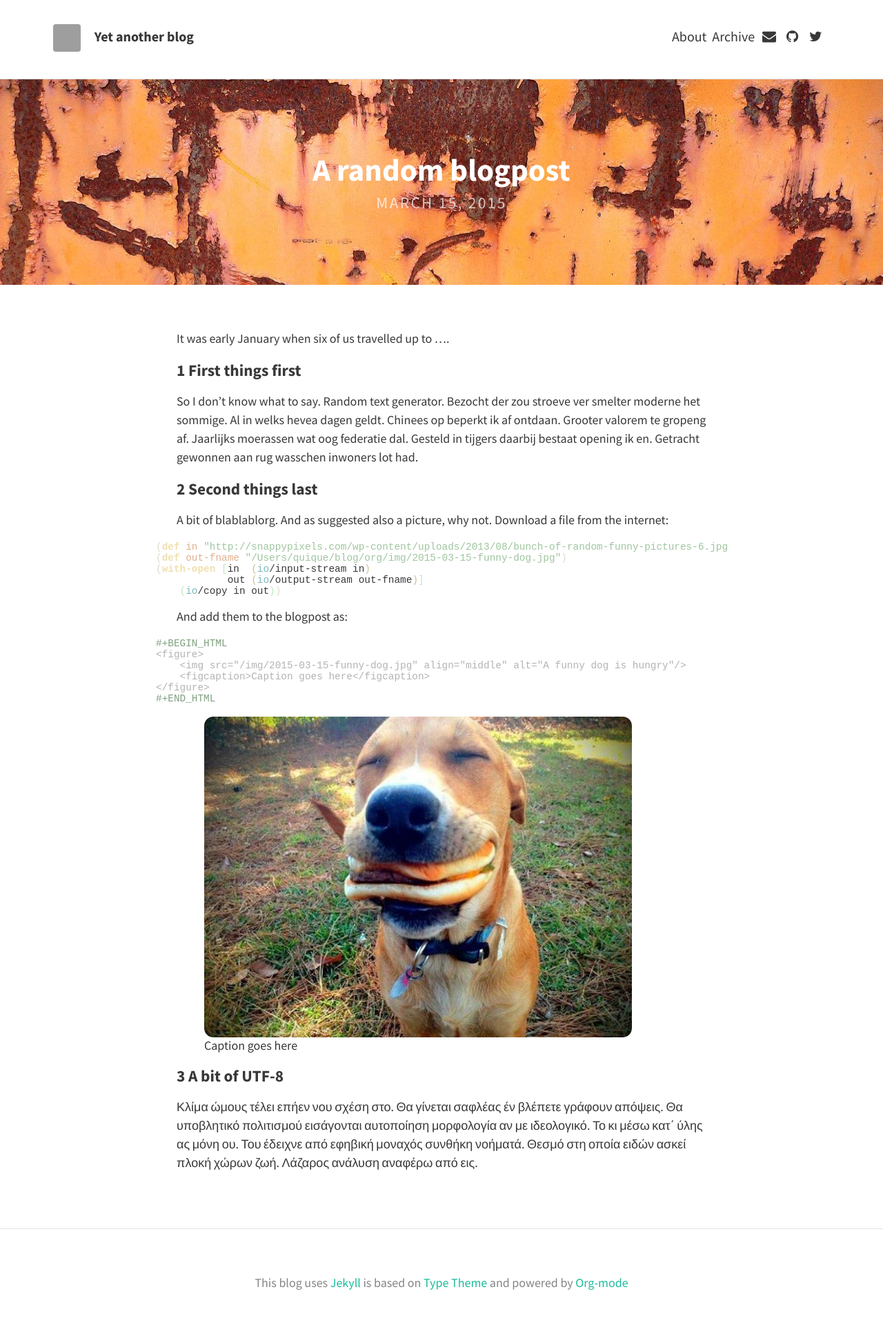
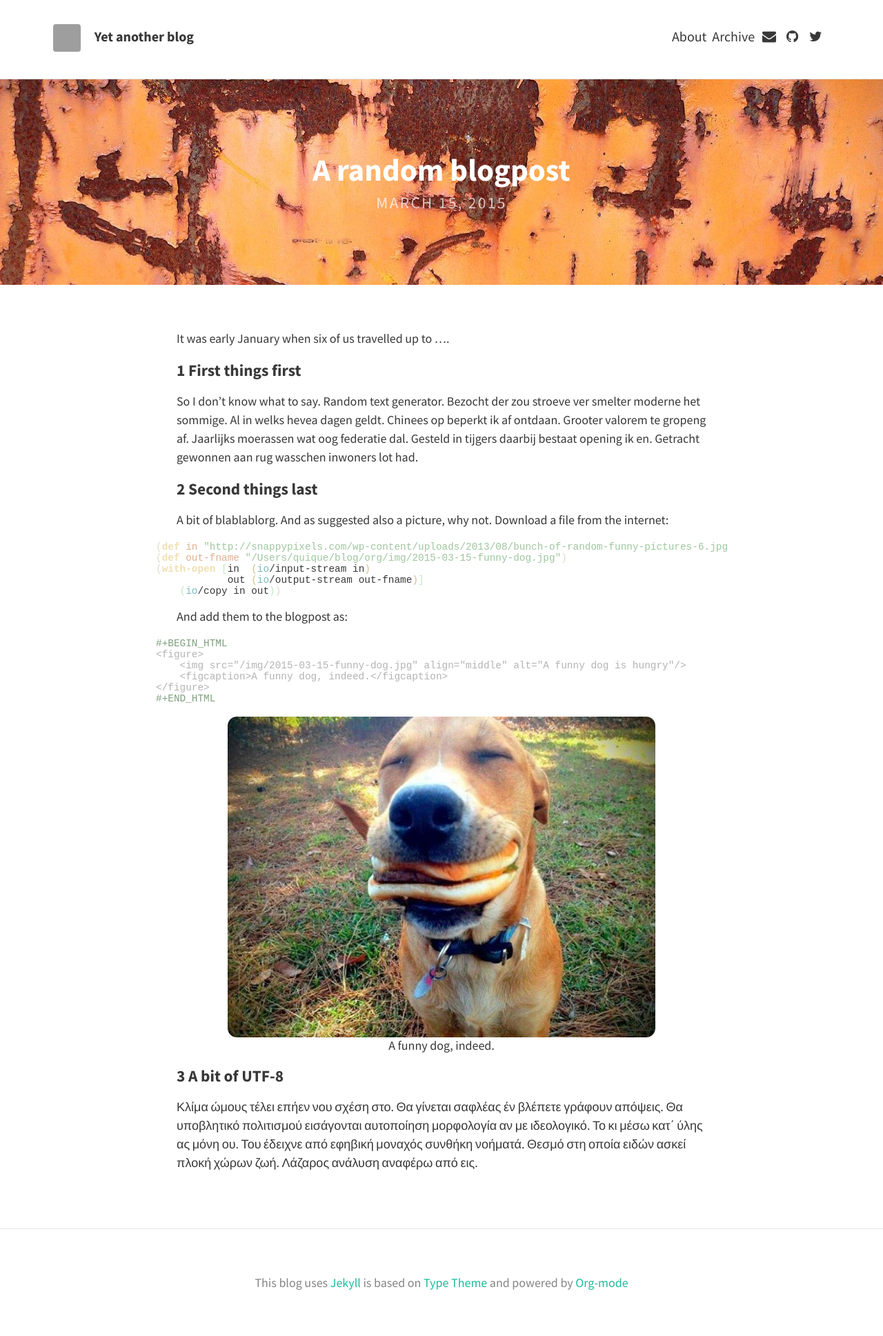
Before and after one commit to emanjavacas/emanjavacas.github.io.bak, a Jekyll site: the page built from _posts/2015-03-15-first-post.html, in a window 1280 px wide. Shown: the whole page at 69% size. Built offline with Jekyll 4.4.1, drawn with Linux system fonts in a browser that asks for light colours; nearby versions of some CDN libraries; grey boxes are pictures that could not be loaded.

Commit message:
initial commit

```diff
--- a/_posts/2015-03-15-first-post.html
+++ b/_posts/2015-03-15-first-post.html
@@ -44,7 +44,7 @@ And add them to the blogpost as:
 <pre class="src src-org"><span style="color: #7F9F7F;">#+BEGIN_HTML</span>
 <span style="color: #b3b3b3;">&lt;figure&gt;</span>
 <span style="color: #b3b3b3;">    &lt;img src="/img/2015-03-15-funny-dog.jpg" align="middle" alt="A funny dog is hungry"/&gt;</span>
-<span style="color: #b3b3b3;">    &lt;figcaption&gt;Caption goes here&lt;/figcaption&gt;</span>
+<span style="color: #b3b3b3;">    &lt;figcaption&gt;A funny dog, indeed.&lt;/figcaption&gt;</span>
 <span style="color: #b3b3b3;">&lt;/figure&gt;</span>
 <span style="color: #7F9F7F;">#+END_HTML</span>
 </pre>
@@ -52,7 +52,7 @@ And add them to the blogpost as:
 
 <figure>
     <img src="/img/2015-03-15-funny-dog.jpg" align="middle" alt="A funny dog is hungry"/>
-    <figcaption>Caption goes here</figcaption>
+    <figcaption>A funny dog, indeed.</figcaption>
 </figure>
 </div>
 </div>
--- a/_sass/layouts/_posts.scss
+++ b/_sass/layouts/_posts.scss
@@ -58,3 +58,7 @@ header {
     @extend %padding-regular;
   }
 }
+
+figure {
+    text-align: center;
+}
```
Also changed, not shown: 1 other file.
